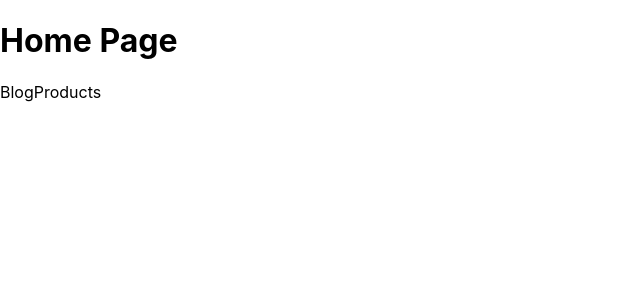
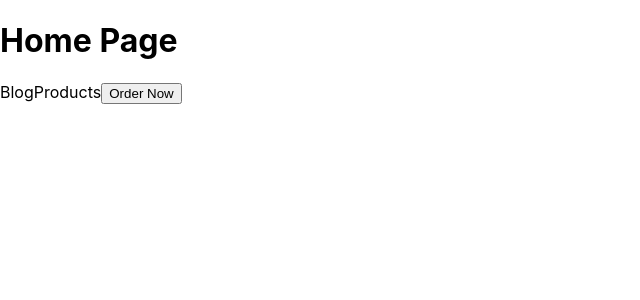
Before and after one commit to Gauravpant14/NEXT_JS_2022, a Next.js app: page / in a window 1280 px wide. Shown: the top 300 px of the page, without its empty margins (0-640 px from the left). Built offline with nearby package versions, Linux system fonts and the light colour scheme.

Commit message:
Navigating Programatically

```diff
--- a/pages/index.js
+++ b/pages/index.js
@@ -1,5 +1,11 @@
 import Link from "next/link";
+import { useRouter } from "next/router";
 function Home() {
+  const router = useRouter()
+  const placeOrder = () => {
+    console.log('Order Placed successfully')
+    router.push('/product')
+  }
   return (
     <div>
       <h1>Home Page</h1>
@@ -10,7 +16,9 @@ function Home() {
       <Link href="/product">
           <a>Products</a>
       </Link>
-
+    <button onClick={()=> placeOrder()}>
+        Order Now
+    </button>
 
     </div>
   );
```
